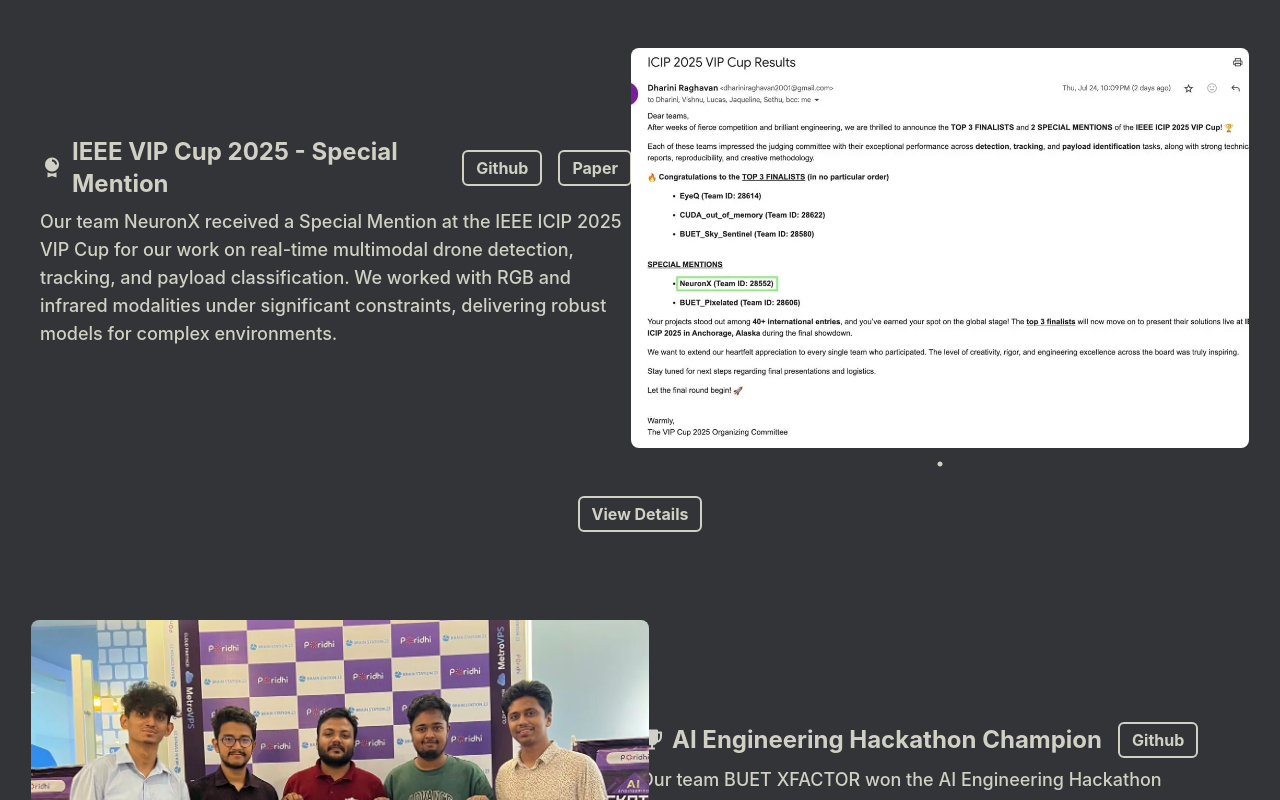
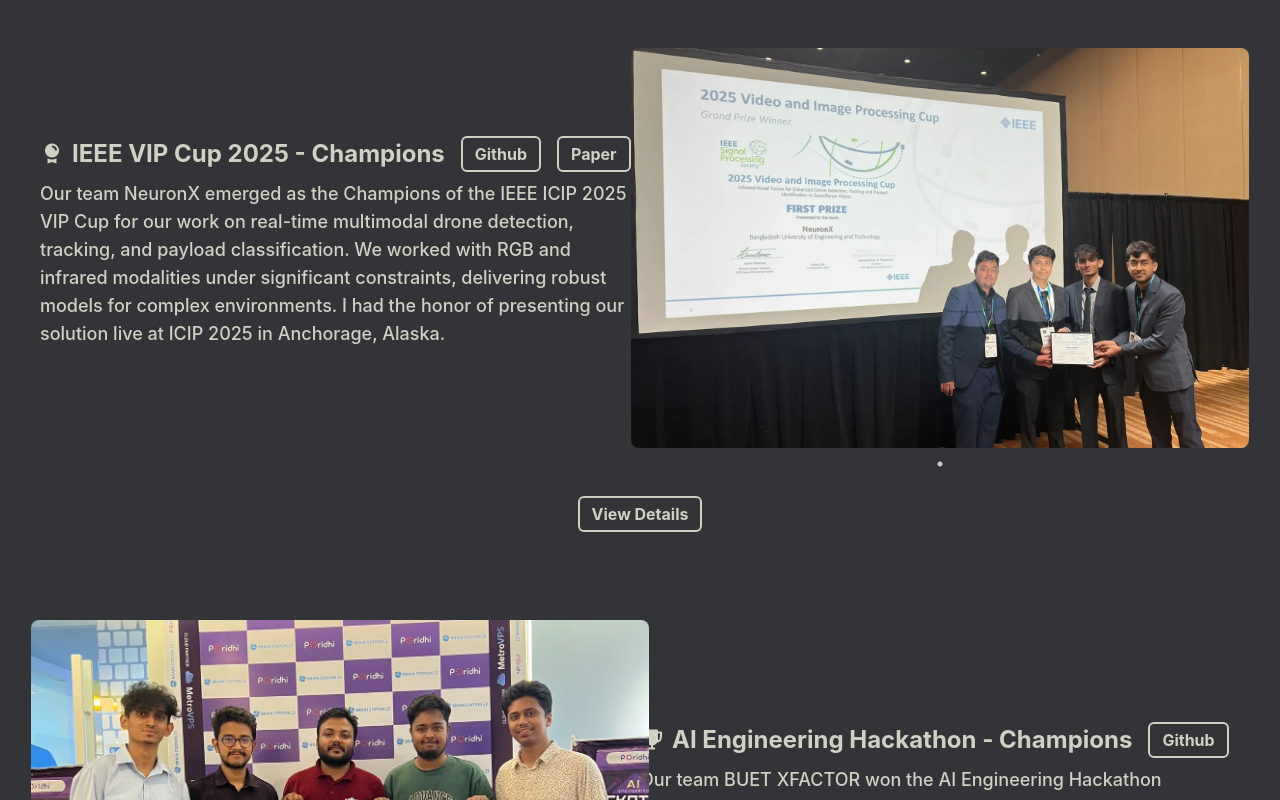
Before and after one commit to mehedikhan72/mehedikhan72.github.io, a React (Create React App) app: page / in a window 1280 px wide. Shown: the part 1500-2300 px from the top of the page. Built offline with nearby package versions, Linux system fonts and the light colour scheme.

Commit message:
vip cup update

```diff
--- a/src/components/awards-achievements/IeeeVipCup2025.js
+++ b/src/components/awards-achievements/IeeeVipCup2025.js
@@ -3,7 +3,7 @@
 
 export default function IeeeVipCup2025() {
     const [detailsOn, setDetailsOn] = useState(false);
-    const images = ['static/ieeevipcup2025.webp']
+    const images = ['static/ieeevipcup2025champions.webp']
 
     const toggleDetails = () => {
         setDetailsOn(!detailsOn);
@@ -14,8 +14,8 @@
                 <div className='flex flex-col xl:flex-row justify-center items-center'>
                     <div className='w-full xl:w-1/2'>
                         <div className='flex justify-start items-center text-4'>
-                            <i class='bx bxs-award' ></i>
-                            <p className='px-2 py-2'>IEEE VIP Cup 2025 - Special Mention</p>
+                            <i className='bx bxs-award'></i>
+                            <p className='px-2 py-2'>IEEE VIP Cup 2025 - Champions</p>
                             <a target='_blank' rel='noopener noreferrer' href="https://github.com/dummy-ieee-vip-cup-link" className='my-btns-2 hidden md:block'>Github</a>
                             <a target='_blank' rel='noopener noreferrer' href="https://dummy-paper-link.com" className='my-btns-2 hidden md:block'>Paper</a>
                         </div>
@@ -25,10 +25,11 @@
                         </div>
 
                         <p className='text-2 pb-5'>
-                            Our team NeuronX received a Special Mention at the IEEE ICIP 2025 VIP Cup for our work on
+                            Our team NeuronX emerged as the Champions of the IEEE ICIP 2025 VIP Cup for our work on
                             real-time multimodal drone detection, tracking, and payload classification. We worked with
                             RGB and infrared modalities under significant constraints, delivering robust models for
-                            complex environments.
+                            complex environments. I had the honor of presenting our solution live at ICIP 2025 in
+                            Anchorage, Alaska.
                         </p>
                     </div>
 
@@ -43,8 +44,8 @@
 
             {detailsOn && <div>
                 <div className='flex justify-start items-center text-4'>
-                    <i class='bx bxs-award' ></i>
-                    <p className='px-2 py-2'>IEEE VIP Cup 2025 - Special Mention</p>
+                    <i className='bx bxs-award'></i>
+                    <p className='px-2 py-2'>IEEE VIP Cup 2025 - Champions</p>
                     <a target='_blank' rel='noopener noreferrer' href="https://github.com/dummy-ieee-vip-cup" className='my-btns-2 hidden md:block'>Github</a>
                     <a target='_blank' rel='noopener noreferrer' href="https://dummy-paper-link.com" className='my-btns-2 hidden md:block'>Paper</a>
                 </div>
@@ -53,10 +54,11 @@
                     <a target='_blank' rel='noopener noreferrer' href="https://dummy-paper-link.com" className='my-btns-2 md:hidden block'>Paper</a>
                 </div>
                 <p className='text-2 pb-5'>
-                    Our team NeuronX received a Special Mention at the IEEE ICIP 2025 VIP Cup for our work on
+                    Our team NeuronX emerged as the Champions of the IEEE ICIP 2025 VIP Cup for our work on
                     real-time multimodal drone detection, tracking, and payload classification. We worked with
                     RGB and infrared modalities under significant constraints, delivering robust models for
-                    complex environments.
+                    complex environments. I had the privilege of presenting our solution live at ICIP 2025 in
+                    Anchorage, Alaska.
                 </p>
 
                 <p className='text-3 py-2'>&gt;_Challenge Overview</p>
@@ -77,10 +79,10 @@
 
                 <p className='text-3 py-2'>&gt;_Team and Recognition</p>
                 <p className='text-2 pb-5'>
-                    Team NeuronX consisted of me, Abrar Zahin Raihan, Sadik mahmud Shakshor, Sadman Sakib & Ruwad Naswan,
-                    with graduate tutor Asib Rahman and supervisor Prof. Shamsuzzoha Bayzid. While only the top 3 teams
-                    advance to present at ICIP 2025 in Anchorage, Alaska, our Special Mention recognition among 40+
-                    international entries validates our technical approach and months of dedicated work.
+                    Team NeuronX consisted of me, Abrar Zahin Raihan, Sadik Mahmud Shakshor, Sadman Sakib & Ruwad Naswan,
+                    with graduate tutor Asib Rahman and supervisor Prof. Dr. Shamsuzzoha Bayzid. Becoming the Champions among
+                    40+ international entries was a huge honor and validated our technical approach and months of dedicated work.
+                    As part of the recognition, I had the honor of presenting our solution live at ICIP 2025 in Anchorage, Alaska.
                 </p>
 
                 <p className='text-3 py-2'>&gt;_Key Learnings</p>
--- a/src/components/awards-achievements/Poridhi2025.js
+++ b/src/components/awards-achievements/Poridhi2025.js
@@ -18,7 +18,7 @@
                     <div className='w-full xl:w-1/2'>
                         <div className='flex justify-start items-center text-4'>
                             <i class='bx bxs-trophy' ></i>
-                            <p className='px-2 py-2'>AI Engineering Hackathon Champion</p>
+                            <p className='px-2 py-2'>AI Engineering Hackathon - Champions</p>
                             <a target='_blank' rel='noopener noreferrer' href="https://github.com/mehedikhan72/link-not-ready-yet" className='my-btns-2 hidden md:block'>Github</a>
                         </div>
                         <div className='flex justify-start items-center text-4'>
```
Also changed, not shown: public/static/ieeevipcup2025champions.webp (added), 7 other files (tests, documents, lock files or other folders).
